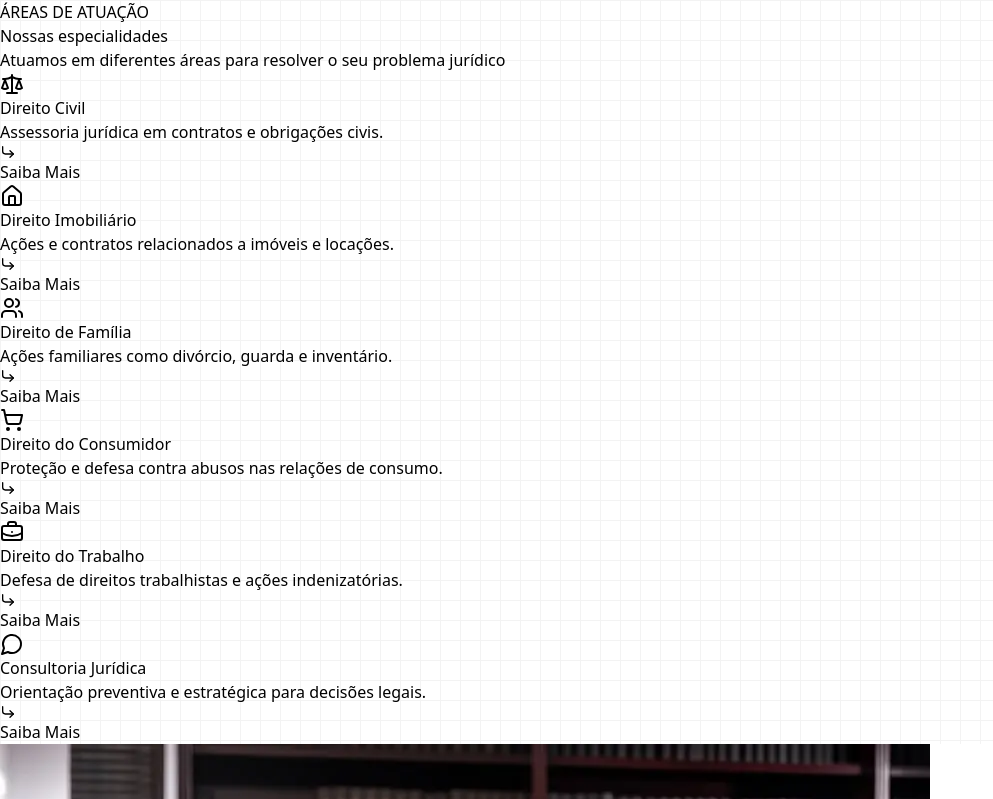
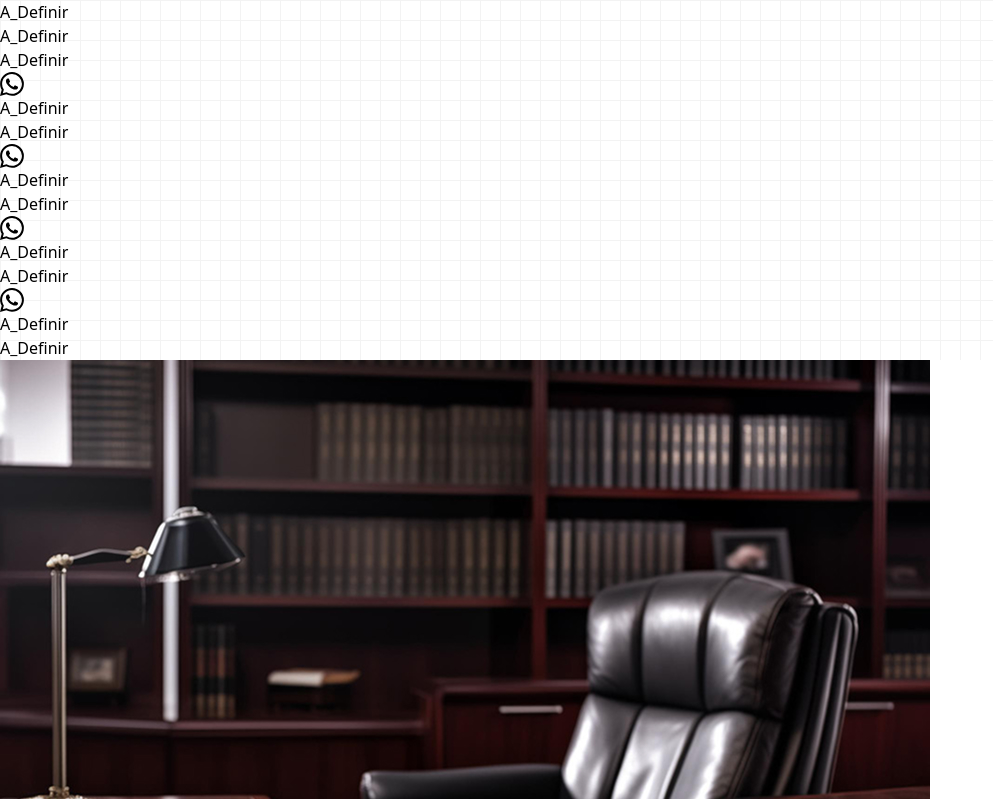
Before and after one commit to Paper-Street-Softwares/Dev-Template, a React (Vite) app: page / in a window 1280 px wide. Shown: the part 461-1260 px from the top of the page, without its empty margins (0-993 px from the left). Built offline with nearby package versions, Linux system fonts and the light colour scheme; a web font is replaced by a local one.

Commit message:
fix: Reseta

```diff
--- a/index.html
+++ b/index.html
@@ -9,73 +9,23 @@
       href="https://fonts.googleapis.com/css2?family=Poppins:ital,wght@0,100;0,200;0,300;0,400;0,500;0,600;0,700;0,800;0,900;1,100;1,200;1,300;1,400;1,500;1,600;1,700;1,800;1,900&display=swap"
       rel="stylesheet"
     />
-    <title>Dra. Cecilia Silva | Advogada em São Paulo - SP</title>
-    <meta
-      name="description"
-      content="Atendimento jurídico humanizado e estratégico com a Dra. Cecilia Silva, advogada em São Paulo. Atuação em diversas áreas com ética, clareza e foco em resultados."
-    />
-    <meta
-      name="keywords"
-      content="Dra. Cecilia Silva,
-Advogada São Paulo,
-Escritório de Advocacia SP,
-Advocacia Humanizada,
-Advogada Especialista SP,
-Consultoria Jurídica São Paulo,
-Advogada Direito Civil,
-Advogada Direito de Família,
-Advogada Direito Trabalhista,
-Advogada Direito Imobiliário,
-Advogada Direito do Consumidor,
-Atendimento Jurídico Online,
-Soluções Jurídicas SP,
-Escritório Moderno SP,
-Advogada Ética SP,
-Advocacia Preventiva São Paulo,
-Advogada Especializada SP,
-Advogada em São Paulo Capital,
-Advogada Experiente SP,
-Assessoria Jurídica São Paulo.
-"
-    />
+    <title> </title>
+    <meta name="description" content="" />
+    <meta name="keywords" content="" />
 
     <!-- Meta tags Open Graph (OG) para WhatsApp e Facebook -->
-    <meta
-      property="og:title"
-      content="Dra. Cecilia Silva | Advogada em São Paulo - SP"
-    />
-    <meta
-      property="og:description"
-      content="Atendimento jurídico humanizado e estratégico com a Dra. Cecilia Silva, advogada em São Paulo. Atuação em diversas áreas com ética, clareza e foco em resultados."
-    />
-    <meta
-      property="og:image"
-      content="https://www.advogadaceciliasilva.com.br/previewIcon.png"
-    />
-    <meta
-      property="og:url"
-      content="https://www.advogadaceciliasilva.com.br/"
-    />
+    <meta property="og:title" content="" />
+    <meta property="og:description" content="" />
+    <meta property="og:image" content="https://a_Definir/previewIcon.png" />
+    <meta property="og:url" content="https://a_Definir/" />
     <meta property="og:type" content="website" />
 
     <!-- Meta tags do Twitter (opcional, mas recomendável) -->
     <meta name="twitter:card" content="summary_large_image" />
-    <meta
-      name="twitter:title"
-      content="Dra. Cecilia Silva | Advogada em São Paulo - SP"
-    />
-    <meta
-      name="twitter:description"
-      content="Atendimento jurídico humanizado e estratégico com a Dra. Cecilia Silva, advogada em São Paulo. Atuação em diversas áreas com ética, clareza e foco em resultados."
-    />
-    <meta
-      name="twitter:image"
-      content="https://www.advogadaceciliasilva.com.br/previewIcon.png"
-    />
-    <meta
-      name="twitter:url"
-      content="https://www.advogadaceciliasilva.com.br/"
-    />
+    <meta name="twitter:title" content="a_Definir" />
+    <meta name="twitter:description" content="a_Definir" />
+    <meta name="twitter:image" content="https://a_Definir/previewIcon.png" />
+    <meta name="twitter:url" content="https://a_Definir/" />
     <link
       rel="apple-touch-icon"
       sizes="57x57"
--- a/src/content/content.jsx
+++ b/src/content/content.jsx
@@ -1,23 +1,23 @@
-import logo from "../assets/imgs/logo/logo.webp";
+import logo from "../assets/imgs/logo/logo.png";
 import heroImgPhone from "../assets/imgs/hero/personImg.png";
 import heroImgDesktop from "../assets/imgs/hero/bgHeroInfluencer.jpg";
 import bgHeroImg from "../assets/imgs/hero/bgHeroInfluencer.jpg";
-import heroDefaultImg from "../assets/imgs/hero/lawHero.webp";
+import heroDefaultImg from "../assets/imgs/hero/lawHero.jpg";
 import backgroundPersonMobile from "../assets/imgs/hero/bgHeroMobile.jpg";
 
-import imgFeatures from "../assets/imgs/features/imgServices.webp";
+import imgFeatures from "../assets/imgs/features/imgServices.jpg";
 import imgDivisor from "../assets/imgs/features/imgDivisor.jpg";
 
-import aboutImg1 from "../assets/imgs/about/aboutImg.webp";
+import aboutImg1 from "../assets/imgs/about/aboutImg.jpg";
 import imgAbout1 from "../assets/imgs/about/aboutImg1.jpg";
 import imgAbout2 from "../assets/imgs/about/aboutImg2.jpg";
 import imgAbout3 from "../assets/imgs/about/aboutImg3.jpg";
 import imgAbout4 from "../assets/imgs/about/aboutImg4.jpg";
 import imgAbout5 from "../assets/imgs/about/aboutImg5.jpg";
-import aboutSocialImg from "../assets/imgs/about/aboutSocial.webp";
+import aboutSocialImg from "../assets/imgs/about/aboutSocial.png";
 import aboutInstagram from "../assets/imgs/about/imgAboutInstagram.jpg";
 
-import imgSteps from "../assets/imgs/steps/imgSteps.webp";
+import imgSteps from "../assets/imgs/steps/imgSteps.jpg";
 
 import numbersImgBg from "../assets/imgs/paralaxe/bgParalaxe1.jpg";
 
@@ -53,14 +53,14 @@ import { FileText } from "lucide-react";
 const currentYear = new Date().getFullYear();
 
 export const infos = {
-  name: "Dra. Cecilia Silva",
+  name: "A_Definir",
   email: "contato", // Email desejado pelo cliente
   emailSecundario: "A_Definir", // Email desejado pelo cliente
-  domain: "advogadaceciliasilva.com.br", // Sem "www"
+  domain: "A_Definir", // Sem "www"
   phone: {
-    ddd: "11",
-    firstPart: "98710", // Apenas os 5 primeiros números (incluindo o 9)
-    secondPart: "5902", // Apenas os 4 últimos números
+    ddd: "A_Definir",
+    firstPart: "A_Definir", // Apenas os 5 primeiros números (incluindo o 9)
+    secondPart: "A_Definir", // Apenas os 4 últimos números
   },
   phoneSecundario: {
     ddd: "A_Definir",
@@ -92,12 +92,12 @@ export const infos = {
     <div>
       <p>Horário de expediente:</p>
       <p>Segunda a Sexta-feira</p>
-      <p>9h às 18h</p>
+      <p>A_Definir</p>
     </div>
   ),
   obs: <span className="italic">A Definir</span>,
-  instagramProfile: "advogadaceciliasilva", // Sem o @
-  facebookProfile: "advogada.ceciliasilva",
+  instagramProfile: "A_definir", // Sem o @
+  facebookProfile: "A_Definir",
   linkeDinProfile: "A_Definir",
   x: "A_Definir",
   whatsappDefaultMessage:
@@ -123,20 +123,20 @@ const content = {
       ctaButtonTextResponsive: "Contato",
     },
     hero: {
-      miniTag: "ADVOGADA EM SÃO PAULO - SP",
+      miniTag: "A_Definir",
       title: (
         <h1 className="mb-[16px]">
-          Direito com propósito e<span className="text-primary"> ação</span>
+          A_Definir
+          <span className="text-primary"> A_Definir</span>
         </h1>
       ),
-      subtitle:
-        "A gente não enrola: entende, age e resolve o que está travando sua vida.",
+      subtitle: "A_Definir",
       heroImgPhone: heroImgPhone, // img da pessoa mobile
       heroDesktop: heroImgDesktop, //bg com foto da pessoa
       heroImg: bgHeroImg, //fundo da Hero
       heroDefaultImage: heroDefaultImg, //imagem da heroDefault Mobile
       backgroundPerson: backgroundPersonMobile,
-      ctaButtonText: "Resolver meu caso",
+      ctaButtonText: "A_Definir",
       obsHero: {
         icon: (
           <svg
@@ -156,7 +156,7 @@ const content = {
             <path d="m16 18 2 2 4-4" />
           </svg>
         ),
-        text: "Atendimentos preferencialmente on-line. Presencial, apenas com horário agendado.",
+        text: "A_Definir",
       },
       ctaButtonAriaLabel:
         "Botão para chamada de ação para contato pelo whatsapp",
@@ -182,41 +182,21 @@ const content = {
       },
     },
     features: {
-      miniTag: "ÁREAS DE ATUAÇÃO",
-      title: "Nossas especialidades",
-      subtitle:
-        "Atuamos em diferentes áreas para resolver o seu problema jurídico",
+      miniTag: "A_Definir",
+      title: "A_Definir",
+      subtitle: "A_Definir",
       imgFeatures: imgFeatures,
       imgDivisor: imgDivisor,
       card1: {
         img: featuresImg1,
-        title: "Direito Civil",
-        subtitle: "Assessoria jurídica em contratos e obrigações civis.",
+        title: "A_Definir",
+        subtitle: "A_Definir",
         description: (
           <div>
-            - Assessoria a pessoas físicas e jurídicas
+            A_Definir
             <br />
-            - Contratos em geral
             <br />
-            - Consignações em Pagamento
-            <br />
-            - Notificações Extrajudiciais
-            <br />
-            - Negócios jurídicos em geral
-            <br />
-            - Responsabilidade civil
-            <br />
-            - Defesas em processos administrativos
-            <br />
-            - Cobranças, execuções e recuperações de créditos
-            <br />
-            - Direito das Obrigações
-            <br />
-            - Gestão de negócios: orientação jurídica pessoal e empresarial
-            <br />
-            - Indenizações
-            <br />- Pedido liminar em geral, direito à saúde, fornecimento de
-            medicamentos, realização de cirurgias e exames
+            A_Definir
           </div>
         ),
         imgModal: imgFeaturesCardModal1,
@@ -225,19 +205,11 @@ const content = {
             xmlns="http://www.w3.org/2000/svg"
             width="24"
             height="24"
-            viewBox="0 0 24 24"
-            fill="none"
-            stroke="currentColor"
-            stroke-width="2"
-            stroke-linecap="round"
-            stroke-linejoin="round"
-            class="lucide lucide-scale-icon lucide-scale"
+            fill="currentColor"
+            className="bi bi-whatsapp"
+            viewBox="0 0 16 16"
           >
-            <path d="m16 16 3-8 3 8c-.87.65-1.92 1-3 1s-2.13-.35-3-1Z" />
-            <path d="m2 16 3-8 3 8c-.87.65-1.92 1-3 1s-2.13-.35-3-1Z" />
-            <path d="M7 21h10" />
-            <path d="M12 3v18" />
-            <path d="M3 7h2c2 0 5-1 7-2 2 1 5 2 7 2h2" />
+            <path d="M13.601 2.326A7.85 7.85 0 0 0 7.994 0C3.627 0 .068 3.558.064 7.926c0 1.399.366 2.76 1.057 3.965L0 16l4.204-1.102a7.9 7.9 0 0 0 3.79.965h.004c4.368 0 7.926-3.558 7.93-7.93A7.9 7.9 0 0 0 13.6 2.326zM7.994 14.521a6.6 6.6 0 0 1-3.356-.92l-.24-.144-2.494.654.666-2.433-.156-.251a6.56 6.56 0 0 1-1.007-3.505c0-3.626 2.957-6.584 6.591-6.584a6.56 6.56 0 0 1 4.66 1.931 6.56 6.56 0 0 1 1.928 4.66c-.004 3.639-2.961 6.592-6.592 6.592m3.615-4.934c-.197-.099-1.17-.578-1.353-.646-.182-.065-.315-.099-.445.099-.133.197-.513.646-.627.775-.114.133-.232.148-.43.05-.197-.1-.836-.308-1.592-.985-.59-.525-.985-1.175-1.103-1.372-.114-.198-.011-.304.088-.403.087-.088.197-.232.296-.346.1-.114.133-.198.198-.33.065-.134.034-.248-.015-.347-.05-.099-.445-1.076-.612-1.47-.16-.389-.323-.335-.445-.34-.114-.007-.247-.007-.38-.007a.73.73 0 0 0-.529.247c-.182.198-.691.677-.691 1.654s.71 1.916.81 2.049c.098.133 1.394 2.132 3.383 2.992.47.205.84.326 1.129.418.475.152.904.129 1.246.08.38-.058 1.171-.48 1.338-.943.164-.464.164-.86.114-.943-.049-.084-.182-.133-.38-.232" />
           </svg>
         ),
         buttonLabelModal: "Fale Conosco",
@@ -245,44 +217,14 @@ const content = {
       },
       card2: {
         img: featuresImg2,
-        title: "Direito do Trabalho",
-        subtitle: "Defesa de direitos trabalhistas e ações indenizatórias.",
+        title: "A_Definir",
+        subtitle: "A_Definir",
         description: (
           <div>
-            - Ausência de Registro em carteira
+            A_Definir
             <br />
-            - Insalubridade e Periculosidade
             <br />
-            - Jornadas de trabalho abusivas
-            <br />
-            - Pedidos de demissão forçados
-            <br />
-            - Não pagamento de horas extras
-            <br />
-            - Pagamento de salário por fora
-            <br />
-            - Demissão de gestante
-            <br />
-            - Demissão de doentes e acidentados
-            <br />
-            - Assédio moral
-            <br />
-            - Ação de indenização moral e material por acidente de trabalho
-            <br />
-            - Danos morais por perda de uma chance
-            <br />
-            - Equiparação salarial
-            <br />
-            - Reconhecimento de garantia de emprego
-            <br />
-            - Rescisão indireta
-            <br />
-            - Estágios fraudulentos
-            <br />
-            - Terceirizações ilegais
-            <br />
-            - Defesa de reclamações trabalhistas e dissídios individuais
-            <br />
+            A_Definir
           </div>
         ),
         imgModal: imgFeaturesCardModal2,
@@ -291,18 +233,11 @@ const content = {
             xmlns="http://www.w3.org/2000/svg"
             width="24"
             height="24"
-            viewBox="0 0 24 24"
-            fill="none"
-            stroke="currentColor"
-            stroke-width="2"
-            stroke-linecap="round"
-            stroke-linejoin="round"
-            class="lucide lucide-briefcase-business-icon lucide-briefcase-business"
+            fill="currentColor"
+            className="bi bi-whatsapp"
+            viewBox="0 0 16 16"
           >
-            <path d="M12 12h.01" />
-            <path d="M16 6V4a2 2 0 0 0-2-2h-4a2 2 0 0 0-2 2v2" />
-            <path d="M22 13a18.15 18.15 0 0 1-20 0" />
-            <rect width="20" height="14" x="2" y="6" rx="2" />
+            <path d="M13.601 2.326A7.85 7.85 0 0 0 7.994 0C3.627 0 .068 3.558.064 7.926c0 1.399.366 2.76 1.057 3.965L0 16l4.204-1.102a7.9 7.9 0 0 0 3.79.965h.004c4.368 0 7.926-3.558 7.93-7.93A7.9 7.9 0 0 0 13.6 2.326zM7.994 14.521a6.6 6.6 0 0 1-3.356-.92l-.24-.144-2.494.654.666-2.433-.156-.251a6.56 6.56 0 0 1-1.007-3.505c0-3.626 2.957-6.584 6.591-6.584a6.56 6.56 0 0 1 4.66 1.931 6.56 6.56 0 0 1 1.928 4.66c-.004 3.639-2.961 6.592-6.592 6.592m3.615-4.934c-.197-.099-1.17-.578-1.353-.646-.182-.065-.315-.099-.445.099-.133.197-.513.646-.627.775-.114.133-.232.148-.43.05-.197-.1-.836-.308-1.592-.985-.59-.525-.985-1.175-1.103-1.372-.114-.198-.011-.304.088-.403.087-.088.197-.232.296-.346.1-.114.133-.198.198-.33.065-.134.034-.248-.015-.347-.05-.099-.445-1.076-.612-1.47-.16-.389-.323-.335-.445-.34-.114-.007-.247-.007-.38-.007a.73.73 0 0 0-.529.247c-.182.198-.691.677-.691 1.654s.71 1.916.81 2.049c.098.133 1.394 2.132 3.383 2.992.47.205.84.326 1.129.418.475.152.904.129 1.246.08.38-.058 1.171-.48 1.338-.943.164-.464.164-.86.114-.943-.049-.084-.182-.133-.38-.232" />
           </svg>
         ),
         buttonLabelModal: "Fale Conosco",
@@ -310,20 +245,13 @@ const content = {
       },
       card3: {
         img: featuresImg3,
-        title: "Direito Imobiliário",
-        subtitle: "Ações e contratos relacionados a imóveis e locações.",
+        title: "A_Definir",
+        subtitle: "A_Definir",
         description: (
           <div>
-            - Ações de Despejo / Reintegração de Posse
+            A_Definir <br />
             <br />
-            - Lei do Inquilinato / Locações em geral
-            <br />
-            - Assessoria na Compra e Venda de Imóveis
-            <br />
-            - Contrato de Venda e Compra de Imóveis
-            <br />
-            - Usucapião Judicial e Extrajudicial
-            <br />
+            A_Definir
           </div>
         ),
         imgModal: imgFeaturesCardModal3,
@@ -332,16 +260,11 @@ const content = {
             xmlns="http://www.w3.org/2000/svg"
             width="24"
             height="24"
-            viewBox="0 0 24 24"
-            fill="none"
-            stroke="currentColor"
-            stroke-width="2"
-            stroke-linecap="round"
-            stroke-linejoin="round"
-            class="lucide lucide-house-icon lucide-house"
+            fill="currentColor"
+            className="bi bi-whatsapp"
+            viewBox="0 0 16 16"
           >
-            <path d="M15 21v-8a1 1 0 0 0-1-1h-4a1 1 0 0 0-1 1v8" />
-            <path d="M3 10a2 2 0 0 1 .709-1.528l7-5.999a2 2 0 0 1 2.582 0l7 5.999A2 2 0 0 1 21 10v9a2 2 0 0 1-2 2H5a2 2 0 0 1-2-2z" />
+            <path d="M13.601 2.326A7.85 7.85 0 0 0 7.994 0C3.627 0 .068 3.558.064 7.926c0 1.399.366 2.76 1.057 3.965L0 16l4.204-1.102a7.9 7.9 0 0 0 3.79.965h.004c4.368 0 7.926-3.558 7.93-7.93A7.9 7.9 0 0 0 13.6 2.326zM7.994 14.521a6.6 6.6 0 0 1-3.356-.92l-.24-.144-2.494.654.666-2.433-.156-.251a6.56 6.56 0 0 1-1.007-3.505c0-3.626 2.957-6.584 6.591-6.584a6.56 6.56 0 0 1 4.66 1.931 6.56 6.56 0 0 1 1.928 4.66c-.004 3.639-2.961 6.592-6.592 6.592m3.615-4.934c-.197-.099-1.17-.578-1.353-.646-.182-.065-.315-.099-.445.099-.133.197-.513.646-.627.775-.114.133-.232.148-.43.05-.197-.1-.836-.308-1.592-.985-.59-.525-.985-1.175-1.103-1.372-.114-.198-.011-.304.088-.403.087-.088.197-.232.296-.346.1-.114.133-.198.198-.33.065-.134.034-.248-.015-.347-.05-.099-.445-1.076-.612-1.47-.16-.389-.323-.335-.445-.34-.114-.007-.247-.007-.38-.007a.73.73 0 0 0-.529.247c-.182.198-.691.677-.691 1.654s.71 1.916.81 2.049c.098.133 1.394 2.132 3.383 2.992.47.205.84.326 1.129.418.475.152.904.129 1.246.08.38-.058 1.171-.48 1.338-.943.164-.464.164-.86.114-.943-.049-.084-.182-.133-.38-.232" />
           </svg>
         ),
         buttonLabelModal: "Fale Conosco",
@@ -349,28 +272,42 @@ const content = {
       },
       card4: {
         img: featuresImg4,
-        title: "Direito do Consumidor",
-        subtitle: "Proteção e defesa contra abusos nas relações de consumo.",
+        title: "A_Definir",
+        subtitle: "A_Definir",
         description: (
           <div>
-            - Negativação indevida
+            A_Definir
             <br />
-            - Defesa do consumidor, fornecedor, fabricante e comerciante perante
-            o PROCON e Judiciário
+            A_Definir
             <br />
-            - Cláusulas contratuais abusivas
+          </div>
+        ),
+        imgModal: imgFeaturesCardModal4,
+        icon: (
+          <svg
+            xmlns="http://www.w3.org/2000/svg"
+            width="24"
+            height="24"
+            fill="currentColor"
+            className="bi bi-whatsapp"
+            viewBox="0 0 16 16"
+          >
+            <path d="M13.601 2.326A7.85 7.85 0 0 0 7.994 0C3.627 0 .068 3.558.064 7.926c0 1.399.366 2.76 1.057 3.965L0 16l4.204-1.102a7.9 7.9 0 0 0 3.79.965h.004c4.368 0 7.926-3.558 7.93-7.93A7.9 7.9 0 0 0 13.6 2.326zM7.994 14.521a6.6 6.6 0 0 1-3.356-.92l-.24-.144-2.494.654.666-2.433-.156-.251a6.56 6.56 0 0 1-1.007-3.505c0-3.626 2.957-6.584 6.591-6.584a6.56 6.56 0 0 1 4.66 1.931 6.56 6.56 0 0 1 1.928 4.66c-.004 3.639-2.961 6.592-6.592 6.592m3.615-4.934c-.197-.099-1.17-.578-1.353-.646-.182-.065-.315-.099-.445.099-.133.197-.513.646-.627.775-.114.133-.232.148-.43.05-.197-.1-.836-.308-1.592-.985-.59-.525-.985-1.175-1.103-1.372-.114-.198-.011-.304.088-.403.087-.088.197-.232.296-.346.1-.114.133-.198.198-.33.065-.134.034-.248-.015-.347-.05-.099-.445-1.076-.612-1.47-.16-.389-.323-.335-.445-.34-.114-.007-.247-.007-.38-.007a.73.73 0 0 0-.529.247c-.182.198-.691.677-.691 1.654s.71 1.916.81 2.049c.098.133 1.394 2.132 3.383 2.992.47.205.84.326 1.129.418.475.152.904.129 1.246.08.38-.058 1.171-.48 1.338-.943.164-.464.164-.86.114-.943-.049-.084-.182-.133-.38-.232" />
+          </svg>
+        ),
+        buttonLabelModal: "Fale Conosco",
+        buttonLabel: "Saiba Mais",
+      },
+      card5: {
+        img: featuresImg4,
+        title: "A_Definir",
+        subtitle: "A_Definir",
+        description: (
+          <div>
+            A_Definir
             <br />
-            - Cobranças indevidas
             <br />
-            - Defeito/Vício no produto ou serviço
-            <br />
-            - Fraude bancária (clonagem do cartão, golpe do pix, compras
-            indevidas, dentre outros)
-            <br />
-            - Publicidade enganosa ou abusiva
-            <br />
-            - Ressarcimento de danos
-            <br />
+            A_Definir
           </div>
         ),
         imgModal: imgFeaturesCardModal4,
@@ -385,85 +322,11 @@ const content = {
             stroke-width="2"
             stroke-linecap="round"
             stroke-linejoin="round"
-            class="lucide lucide-shopping-cart-icon lucide-shopping-cart"
+            class="lucide lucide-circle-dollar-sign-icon lucide-circle-dollar-sign"
           >
-            <circle cx="8" cy="21" r="1" />
-            <circle cx="19" cy="21" r="1" />
-            <path d="M2.05 2.05h2l2.66 12.42a2 2 0 0 0 2 1.58h9.78a2 2 0 0 0 1.95-1.57l1.65-7.43H5.12" />
-          </svg>
-        ),
-        buttonLabelModal: "Fale Conosco",
-        buttonLabel: "Saiba Mais",
-      },
-      card5: {
-        img: featuresImg4,
-        title: "Direito de Família",
-        subtitle: "Ações familiares como divórcio, guarda e inventário.",
-        description: (
-          <div>
-            - Inventário judicial e extrajudicial (cartório)
-            <br />
-            - Divórcio consensual e litigioso
-            <br />
-            - Declaração e Dissolução de união estável consensual e litigiosa
-            <br />
-            - Investigação de paternidade
-            <br />
-            - Negatória de paternidade
-            <br />
-            - Alimentos em geral
-            <br />
-            - Ação de regulamentação de visitas
-            <br />
-            - Guarda
-            <br />
-            - Tutela/curatela
-            <br />
-          </div>
-        ),
-        imgModal: imgFeaturesCardModal4,
-        icon: (
-          <svg
-            xmlns="http://www.w3.org/2000/svg"
-            width="24"
-            height="24"
-            viewBox="0 0 24 24"
-            fill="none"
-            stroke="currentColor"
-            stroke-width="2"
-            stroke-linecap="round"
-            stroke-linejoin="round"
-            class="lucide lucide-users-icon lucide-users"
-          >
-            <path d="M16 21v-2a4 4 0 0 0-4-4H6a4 4 0 0 0-4 4v2" />
-            <path d="M16 3.128a4 4 0 0 1 0 7.744" />
-            <path d="M22 21v-2a4 4 0 0 0-3-3.87" />
-            <circle cx="9" cy="7" r="4" />
-          </svg>
-        ),
-        buttonLabelModal: "Fale Conosco",
-        buttonLabel: "Saiba Mais",
-      },
-      card6: {
-        img: featuresImg4,
-        title: "Consultoria Jurídica",
-        subtitle: "Orientação preventiva e estratégica para decisões legais.",
-        description: <div></div>,
-        imgModal: imgFeaturesCardModal4,
-        icon: (
-          <svg
-            xmlns="http://www.w3.org/2000/svg"
-            width="24"
-            height="24"
-            viewBox="0 0 24 24"
-            fill="none"
-            stroke="currentColor"
-            stroke-width="2"
-            stroke-linecap="round"
-            stroke-linejoin="round"
-            class="lucide lucide-message-circle-icon lucide-message-circle"
-          >
-            <path d="M7.9 20A9 9 0 1 0 4 16.1L2 22Z" />
+            <circle cx="12" cy="12" r="10" />
+            <path d="M16 8h-6a2 2 0 1 0 0 4h4a2 2 0 1 1 0 4H8" />
+            <path d="M12 18V6" />
           </svg>
         ),
         buttonLabelModal: "Fale Conosco",
@@ -499,45 +362,33 @@ const content = {
         img: aboutImg1,
         alt: "Imagem profissional de escritório/advogado(a)",
       },
-      miniTag: "QUEM É A DRA. CECILIA SILVA",
-      title: "Minha trajetória",
-      subtitle:
-        "Atendimento ético, humanizado e soluções jurídicas personalizadas",
-      labelInstagram: "Siga-me no Instagram",
-      labelFacebook: "Siga-me no Facebook",
-      labelLinkedin: "Siga-me no LinkedIn",
-      labelX: "Siga-me no X",
+      miniTag: "A_Definir",
+      title: "A_Definir",
+      subtitle: "A_Definir",
+      labelInstagram: "Siga-nos no Instagram",
+      labelFacebook: "Siga-nos no Facebook",
+      labelLinkedin: "Siga-nos no LinkedIn",
+      labelX: "Siga-nos no X",
       paragraph: (
         <div>
-          Com uma atuação pautada na ética, comprometimento e excelência, o
-          escritório liderado pela Dra. Cecília Silva oferece um atendimento
-          personalizado, humanizado e eficaz.
+          A_Definir
+          <br />
+          A_Definir
         </div>
       ),
       buttonModalLabelAbout: "Continuar lendo",
       modal: (
         <p>
-          Com uma atuação pautada na ética, comprometimento e excelência, o
-          escritório liderado pela Dra. Cecília Silva oferece um atendimento
-          personalizado, humanizado e eficaz.
+          A_Definir
           <br />
           <br />
-          Trabalhamos com foco em soluções preventivas e na busca por
-          alternativas extrajudiciais ou judiciais para resolver conflitos com
-          agilidade e responsabilidade.
+          A_Definir
           <br />
           <br />
-          Contamos com um time de advogados parceiros altamente qualificados,
-          prontos para atuar nas mais diversas áreas do Direito, sempre
-          priorizando a melhor estratégia para cada caso.
+          A_Definir
           <br />
           <br />
-          Nosso atendimento é preferencialmente online, mas também realizamos
-          atendimentos presenciais com horário marcado, garantindo comodidade e
-          acessibilidade.
-          <br />
-          <br />
-          Um escritório moderno, acessível e comprometido com a sua causa.
+          A_Definir
           <br />
           <br />
         </p>
@@ -551,15 +402,14 @@ const content = {
           imgSocial: aboutInstagram,
           alt: `Foto do Instagram do ${infos.name}`,
         },
-        miniTag: "REDES SOCIAIS",
-        title: "Conecte-se conosco",
-        subtitle:
-          "Aproveite nossas redes sociais para mantermos contato e ficar por dentro de atualizações importantes no mundo do direito.",
-        paragraph: <p></p>,
-        labelInstagram: "Siga-me no Instagram",
-        labelFacebook: "Siga-me no Facebook",
-        labelLinkedin: "Siga-me no LinkedIn",
-        labelX: "Siga-me no X",
+        miniTag: "A_Definir",
+        title: "A_Definir",
+        subtitle: "A_Definir",
+        paragraph: <p>A_Definir</p>,
+        labelInstagram: "Siga-nos no Instagram",
+        labelFacebook: "Siga-nos no Facebook",
+        labelLinkedin: "Siga-nos no LinkedIn",
+        labelX: "Siga-nos no X",
       },
     },
     cta: {
--- a/src/pages/Index.jsx
+++ b/src/pages/Index.jsx
@@ -33,12 +33,12 @@ export default function Index() {
       {/* <BlogPosts /> */}
       <Features
         colorMode={colorMode}
-        defaultFeature={false}
+        defaultFeature={true}
         button={false}
         modalWithCards={false}
         paragraphs={false}
         sixCards={false}
-        paragraphsModal={true}
+        paragraphsModal={false}
       />
       <About modal={true} showGallery={false} colorMode={colorMode} />
       <AboutInstagram
```
Also changed, not shown: tailwind.config.js (+10 -9 lines).
